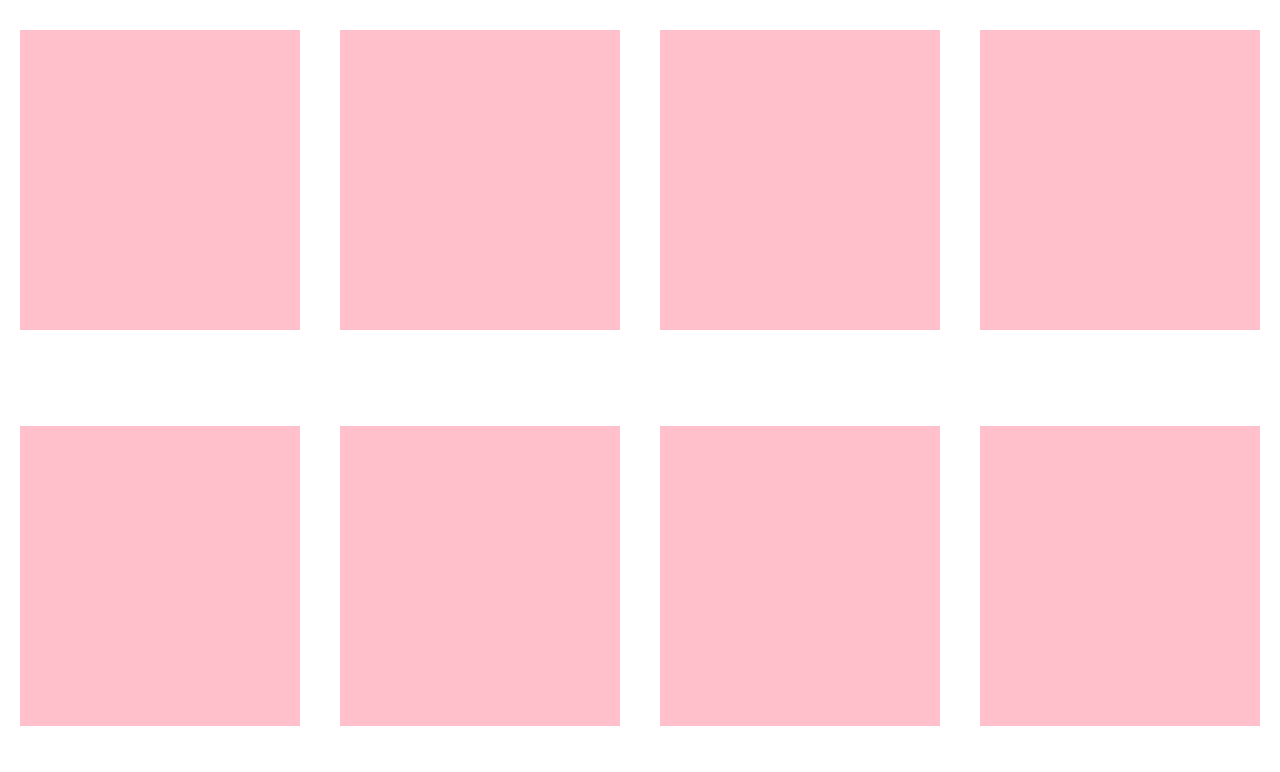
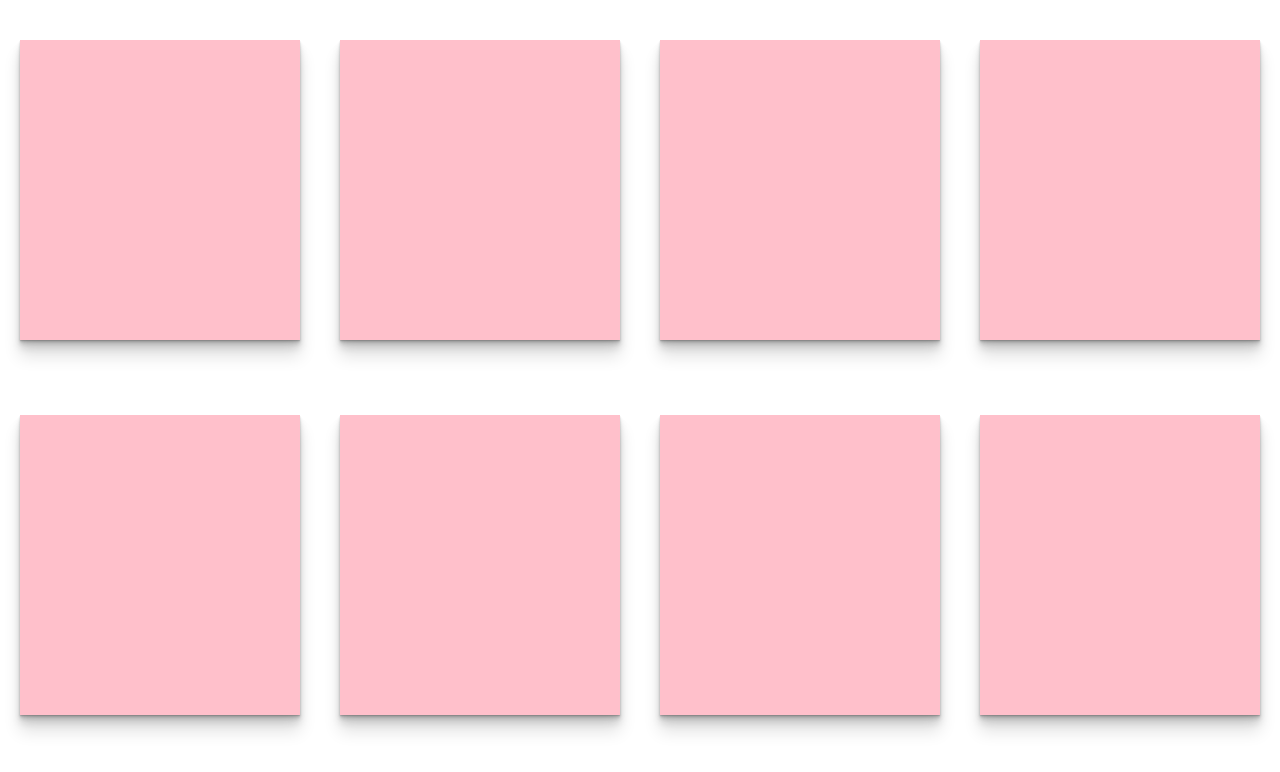
Before and after one commit to amir-reza-tavakkoli/Your-info, a plain HTML site: page index.html in a window 1280 px wide. Drawn offline with Linux system fonts and the light colour scheme.

Commit message:
add box shadow

```diff
--- a/style.css
+++ b/style.css
@@ -7,7 +7,7 @@
 
 body {
     width: 100vw;
-    height: 99vh;
+    height: 100vh;
 }
 
 main {
@@ -18,6 +18,8 @@ main {
     flex-wrap: wrap;
     overflow-y: scroll;
     overflow-x: hidden;
+    padding-bottom: 30px;
+    padding-top: 20px;
 }
 
 article {
@@ -25,7 +27,13 @@ article {
     flex-basis: 280px;
     height: 300px;
     background-color: pink;
-    margin: 30px 20px 0px 20px;
+    margin: 20px 20px 10px 20px;
+    box-shadow: 0 1px 1px rgba(0,0,0,0.12),
+        0 2px 2px rgba(0,0,0,0.12),
+        0 4px 4px rgba(0,0,0,0.12),
+        0 8px 8px rgba(0,0,0,0.12),
+        0 16px 16px rgba(0,0,0,0.12);
+}
 }
 
 /* article:nth-child(1) {
```
